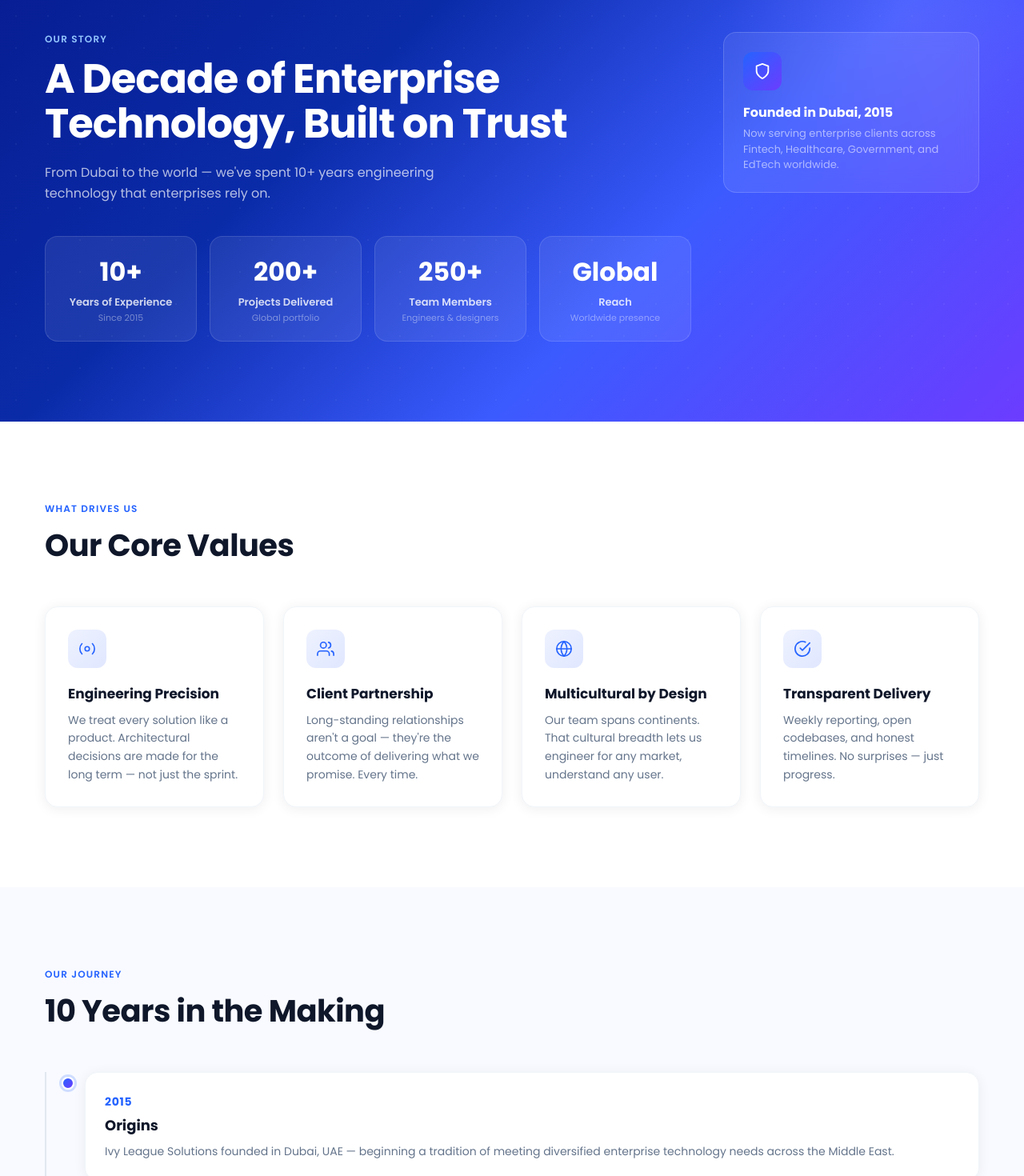
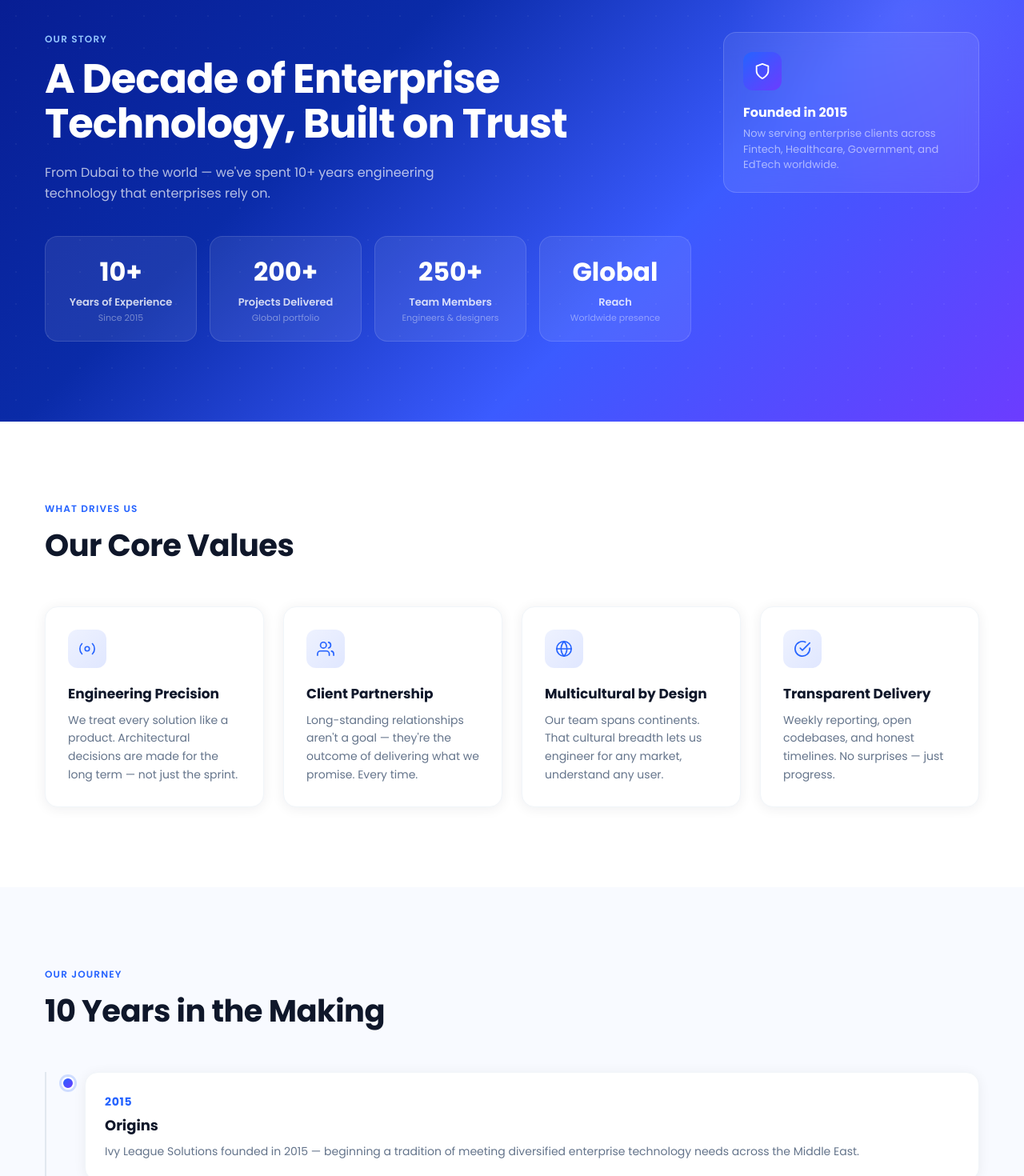
Before and after one commit to Pivot-Point-AI/Ivy-League-Solution, a Next.js app: page /about in a window 1280 px wide. Shown: the part 120-1590 px from the top of the page at 80% size. Built offline with nearby package versions, Linux system fonts and the light colour scheme; a web font is replaced by a local one.

Commit message:
Update founding year description in About page for clarity

```diff
--- a/src/app/about/page.tsx
+++ b/src/app/about/page.tsx
@@ -20,7 +20,7 @@ const STATS = [
 ];
 
 const TIMELINE = [
-  { year: "2015", title: "Origins",         desc: "Ivy League Solutions founded in Dubai, UAE — beginning a tradition of meeting diversified enterprise technology needs across the Middle East." },
+  { year: "2015", title: "Origins",         desc: "Ivy League Solutions founded in 2015 — beginning a tradition of meeting diversified enterprise technology needs across the Middle East." },
   { year: "2020", title: "AI Division",     desc: "Launched our dedicated machine learning and AI engineering practice for regulated verticals." },
   { year: "2022", title: "Datum Product",   desc: "Released Datum, our proprietary spreadsheet intelligence platform — Excel/OpenXML compatible with enterprise-grade security." },
   { year: "2024", title: "Global Launch",   desc: "Ivy League Solutions launched to bring our decade of enterprise expertise to global markets under one unified brand." },
@@ -338,7 +338,7 @@ export default function AboutPage() {
               <svg width="22" height="22" viewBox="0 0 24 24" fill="none" stroke="#fff" strokeWidth="2" strokeLinecap="round" strokeLinejoin="round"><path d="M12 22s8-4 8-10V5l-8-3-8 3v7c0 6 8 10 8 10z"/></svg>
             </div>
             <div>
-              <p className="text-white font-bold" style={{ fontSize: 16 }}>Founded in Dubai, 2015</p>
+              <p className="text-white font-bold" style={{ fontSize: 16 }}>Founded in 2015</p>
               <p className="text-white/55 mt-1" style={{ fontSize: 13 }}>Now serving enterprise clients across Fintech, Healthcare, Government, and EdTech worldwide.</p>
             </div>
           </motion.div>
```
